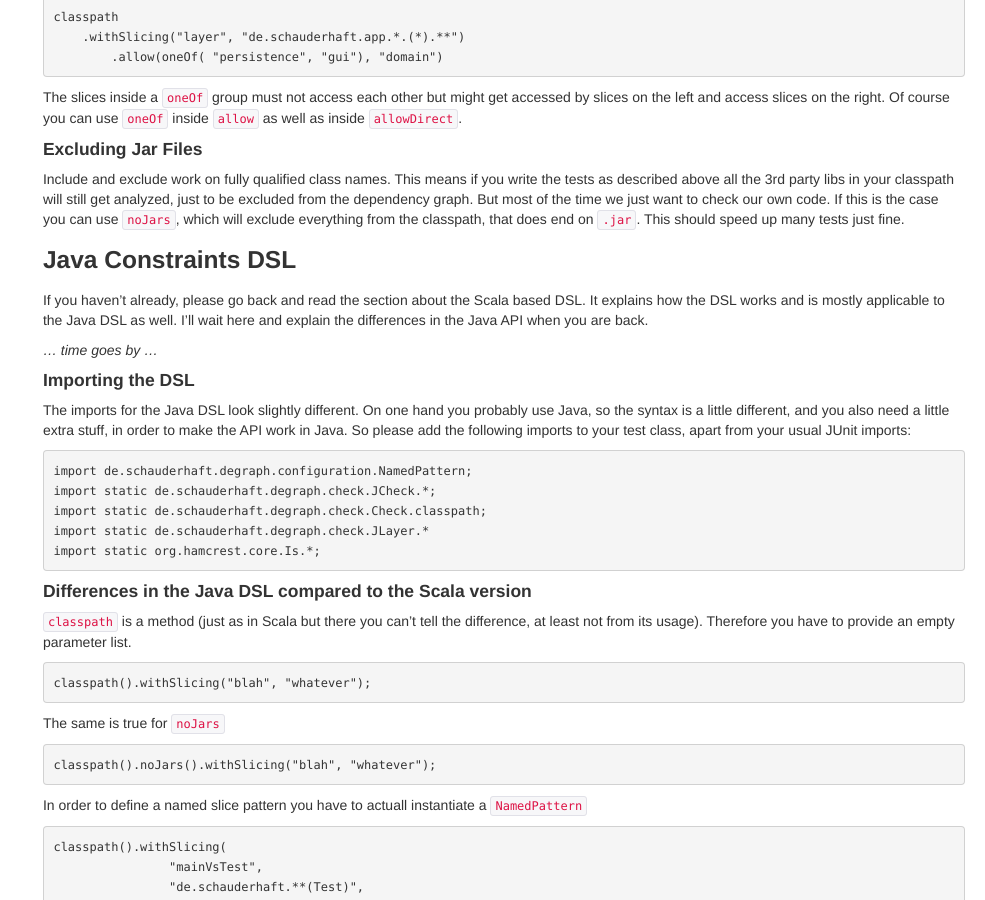
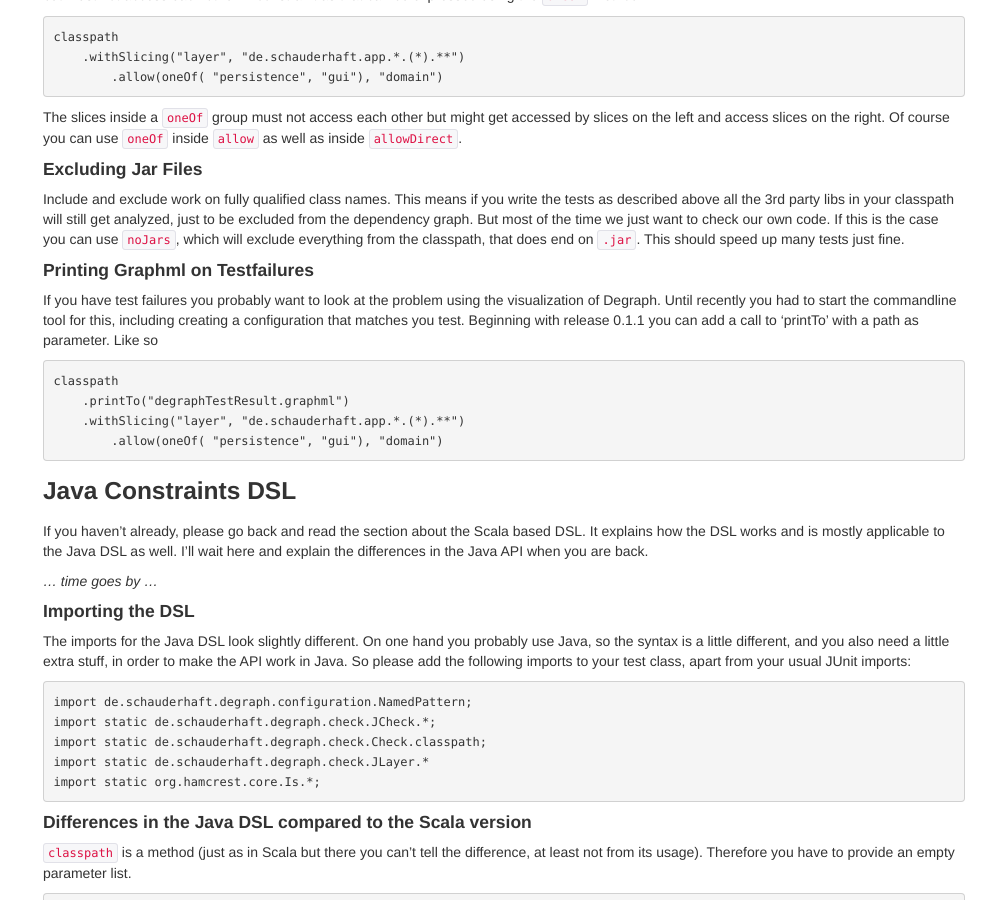
Before and after one commit to riy/degraph, a Jekyll site: the page built from documentation.md, in a window 1280 px wide and 900 px high, scrolled down 9751 px. Shown: the whole window, without its empty margins (295-1280 px from the left). Built offline with Jekyll 4.4.1, drawn with Linux system fonts in a browser that asks for light colours; nearby versions of some CDN libraries; some of the changed text lies outside the part shown.

Commit message:
add documentation about printTo

```diff
--- a/documentation.md
+++ b/documentation.md
@@ -286,7 +286,7 @@ The basic idea is to define slices and based on those slice you define the depen
 The DSL for defining such criterias comes in two flavors: Scala and Java. The Scala version is the primary one and is a little more slick, but the Java DSL should be very usable and is very close to its Scala sister. You don't have to feel bad for using it.
 
 The DSL is in its early versions and might change significantly in future version once I find out what people are actually trying to do with it.
-Let me know what you like or don't like and if you have ideas for improvements
+Let me know what you like or don't like and if you have ideas for improvements.
 
 ### Setting up the project ###
 
@@ -392,6 +392,20 @@ The slices inside a `oneOf` group must not access each other but might get acces
 #### Excluding Jar Files ####
 
 Include and exclude work on fully qualified class names. This means if you write the tests as described above all the 3rd party libs in your classpath will still get analyzed, just to be excluded from the dependency graph. But most of the time we just want to check our own code. If this is the case you can use `noJars`, which will exclude everything from the classpath, that does end on `.jar`. This should speed up many tests just fine.
+
+#### Printing Graphml on Testfailures ####
+
+If you have test failures you probably want to look at the problem using the visualization of Degraph. Until recently
+you had to start the commandline tool for this,
+including creating a configuration that matches you test. Beginning with release 0.1.1 you can add a call to 'printTo'
+with a path as parameter. Like so
+
+
+    classpath
+        .printTo("degraphTestResult.graphml")
+	    .withSlicing("layer", "de.schauderhaft.app.*.(*).**")
+	        .allow(oneOf( "persistence", "gui"), "domain")
+
 
 ### Java Constraints DSL ###
 
```
